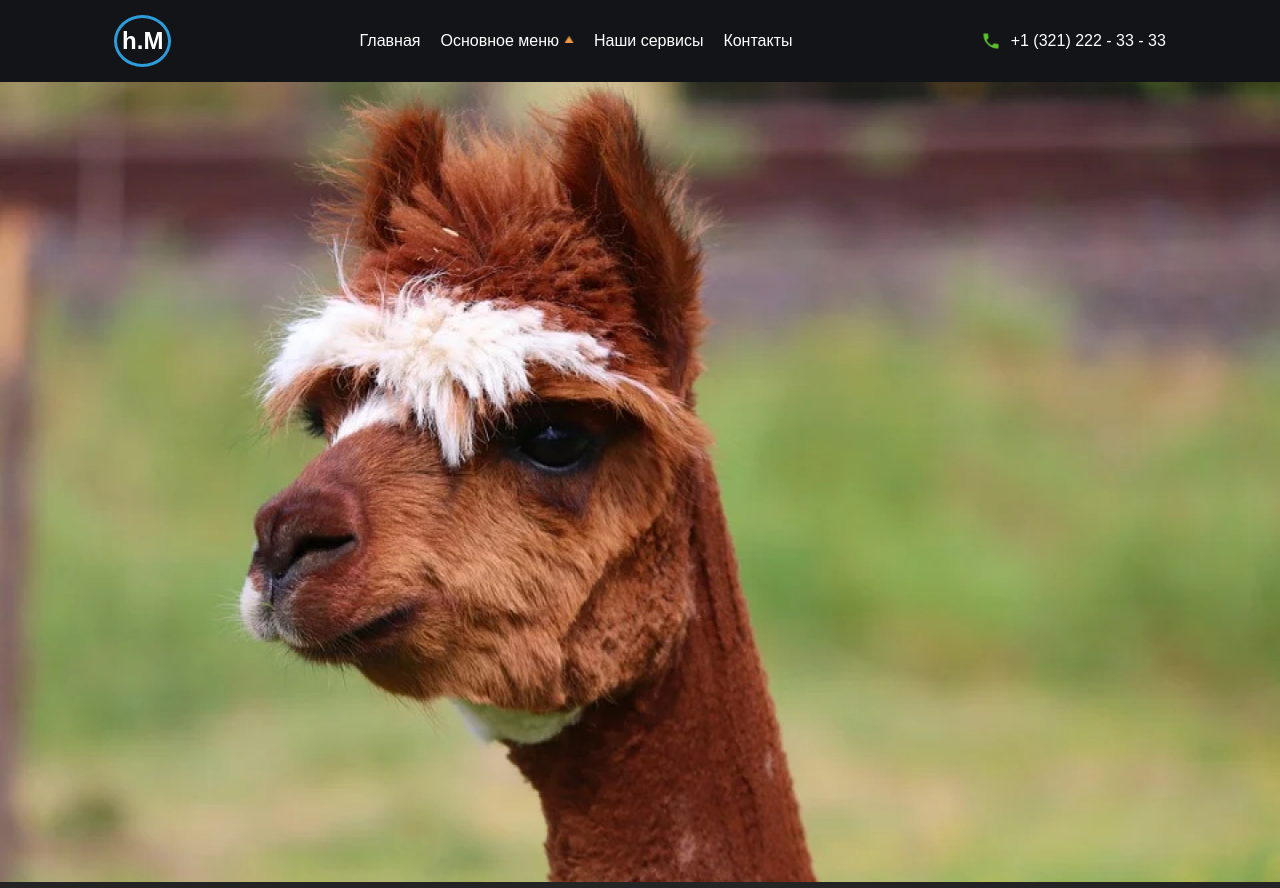
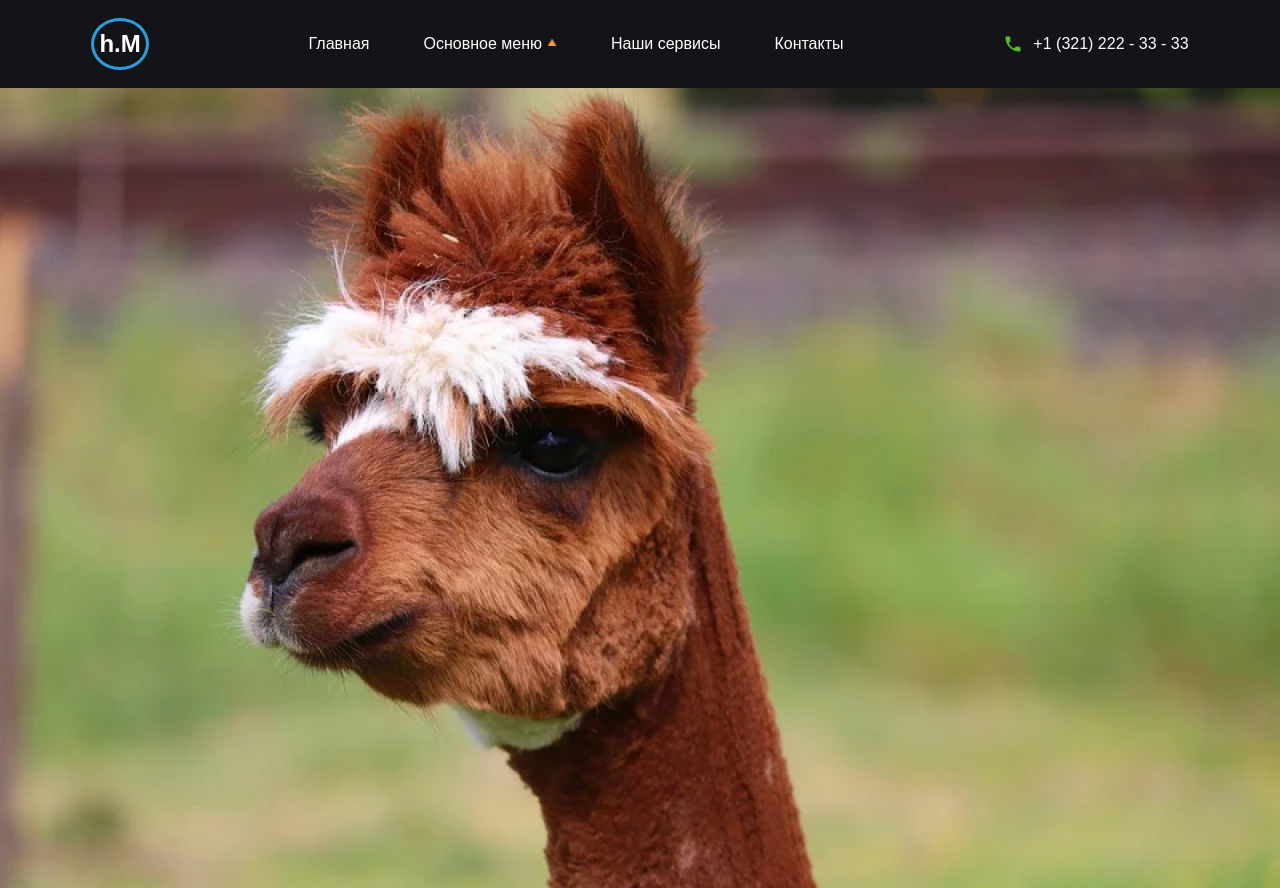
Before and after one commit to Kirleoke/Alpaka, a React (Vite) app: page / in a window 1280 px wide. Built offline with nearby package versions, Linux system fonts and the light colour scheme.

Commit message:
FixedAdaptive

```diff
--- a/src/components/Menu.jsx
+++ b/src/components/Menu.jsx
@@ -66,6 +66,10 @@ const Menu = () => {
 
     const toggleSubOffer = () => {
         if (isMobile) {
+            // Если подменю уже открыто, закрываем его и сбрасываем стрелочку
+            setActiveSubOffer((prevOffer) => !prevOffer);
+        } else {
+            // Для десктопа просто переключаем состояние
             setActiveSubOffer((prevOffer) => !prevOffer);
         }
     };
@@ -169,7 +173,7 @@ const Menu = () => {
 
                 {/* Бургер-меню */}
                 <button
-                    className={styles.menu__burger}
+                    className={`${styles.menu__burger} ${isMobileMenuOpen ? styles["menu__burger--active"] : ""}`}
                     onClick={toggleMobileMenu}
                     aria-label="Toggle menu"
                 ></button>
--- a/src/styles/menu.module.scss
+++ b/src/styles/menu.module.scss
@@ -53,17 +53,20 @@ a {
       top: 0;
       right: -100%;
       width: 50%;
-      height: 100%;
+      height: 100%; /* Ограничение по высоте экрана */
       background-color: #131417;
-      padding: 20px;
+      padding: 0px;
       transition: right 0.3s ease-in-out;
       z-index: 1000;
+      overflow-y: auto; /* Добавляем прокрутку */
+      overflow-x: hidden; /* Отключаем горизонтальную прокрутку */
 
       &--active {
         right: 0;
       }
+
       @media (max-width: 375px) {
-        width: 90%;
+        width: 100%;
       }
     }
   }
@@ -77,12 +80,24 @@ a {
 
     @media (max-width: 768px) {
       flex-direction: column;
-      gap: 10px;
+      gap: 2px;
     }
   }
 
+
+
+
   &__item {
     position: relative;
+    padding: 17px;
+    @media (max-width: 768px) {
+      background: #252830; /* Цвет как у основных пунктов */
+      width: 100%; /* Растягиваем на полную ширину */
+      transition: background-color 0.3s ease; /* Анимация на hover */
+      &:hover {
+        background-color: #131417; /* Фон при наведении */
+      }
+    }
 
     &--with-submenu::after {
       content: '';
@@ -113,6 +128,11 @@ a {
     color: #fff;
     cursor: pointer;
     transition: color 0.3s;
+    @media (max-width: 768px) {
+      display: block; /* Ссылка заполняет весь пункт */
+      transition: color 0.3s ease; /* Анимация изменения цвета */
+      padding: 0; /* Убираем лишние отступы внутри ссылки */
+    }
 
     &:hover:not(.menu__link--no-hover),
     &--active {
@@ -121,7 +141,7 @@ a {
   }
 
   &__submenu {
-    margin-top: 29px;
+    margin-top: 15px;
     width: 193px;
     display: none;
     position: absolute;
@@ -137,6 +157,15 @@ a {
     @media (max-width: 768px) {
       position: relative;
       box-shadow: none;
+      margin-top: 0; /* Убираем отступы сверху */
+      width: 100%; /* Растягиваем на ширину родительского меню */
+      display: none; /* Скрываем по умолчанию */
+      position: relative; /* Для мобильной версии */
+      background-color: #252830; /* Цвет фона как у основных пунктов */
+      padding: 0; /* Убираем внутренние отступы */
+      list-style: none; /* Убираем маркеры списка */
+      z-index: 1002;
+      margin-left: 0; /* Без дополнительных отступов */
     }
   }
 
@@ -145,6 +174,9 @@ a {
     color: #fff;
     display: block;
     transition: background-color 0.3s;
+    @media (max-width: 768px) {
+      padding: 10px 0;
+    }
 
     &:hover {
       background-color: #131417;
@@ -160,6 +192,10 @@ a {
     border: none;
     cursor: pointer;
     z-index: 1001;
+    transition: transform 0.3s ease-in-out;
+    &--active {
+      transform: rotate(90deg);
+    }
 
     @media (max-width: 768px) {
       display: block;
@@ -216,14 +252,16 @@ a {
     background-repeat: no-repeat;
     transition: transform 0.3s ease-in-out;
     transform: rotate(-90deg) !important;
-
-    &.menu__arrow__second {
-      transform: rotate(90deg); /* Для вложенного подменю */
+    @media (max-width: 768px) {
+      transform: rotate(0deg) !important;
     }
   }
   .menu__submenu-item:hover .menu__arrow__second,
   .menu__submenu-item--active .menu__arrow__second {
     transform: rotate(90deg) !important;
+    @media (max-width: 768px) {
+      transform: rotate(180deg) !important;
+    }
   }
 
   .menu__submenu--visible {
@@ -242,6 +280,12 @@ a {
     list-style: none;
     z-index: 100;
     transition: opacity 0.3s ease-in-out;
+    @media (max-width: 768px) {
+      top: 0;
+      left: 0;
+      display: none;
+      position: relative;
+    }
   }
 
   .menu__submenu__second--visible {
```
